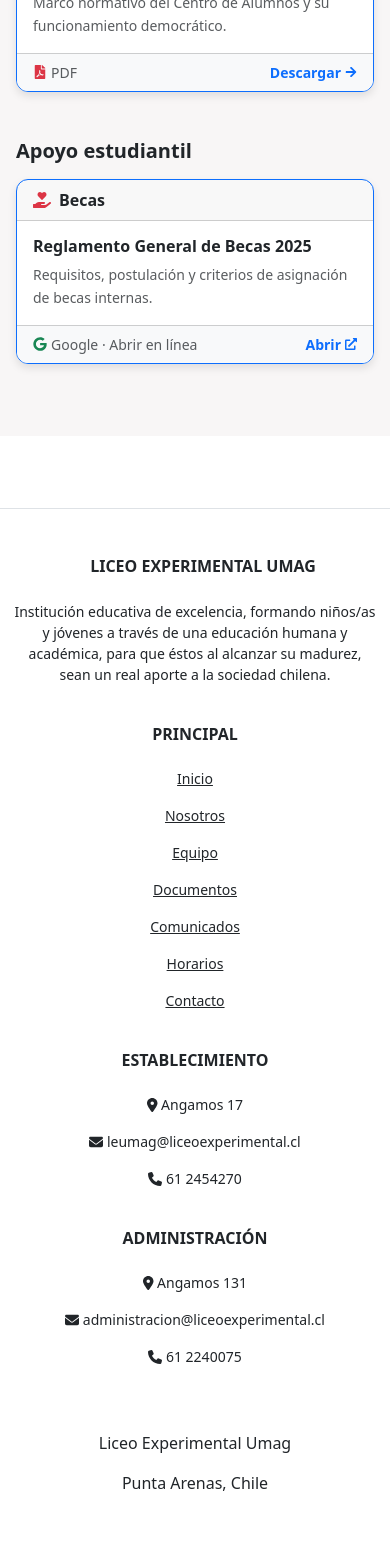
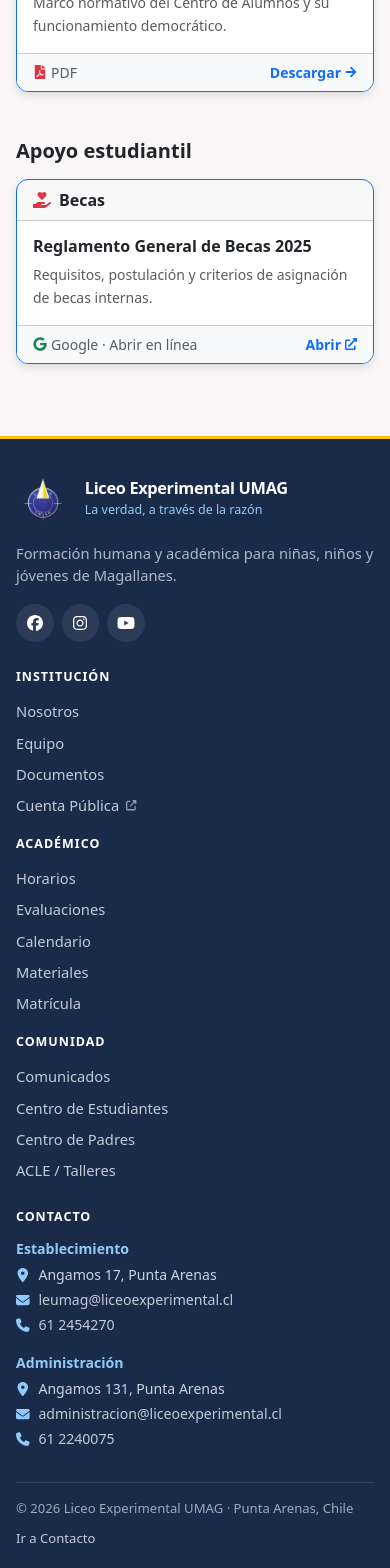
Before and after one commit to LuisSubiabre/leumag, a React (Vite) app: page /Documentos in a window 390 px wide. Shown: the part 1546-3114 px from the top of the page. Before the commit the page ends 3081 px from the top, so only its background shows below. Built offline with nearby package versions, Linux system fonts and the light colour scheme.

Commit message:
feat: add Footer component with responsive design and styling, implement new CSS for Home component, and update Header styles for consistency

```diff
--- /dev/null
+++ b/src/components/Footer.css
@@ -0,0 +1,246 @@
+.site-footer {
+  margin-top: 0;
+  background: var(--leumag-ink);
+  color: rgba(232, 238, 248, 0.86);
+  border-top: 3px solid var(--leumag-gold);
+}
+
+.site-footer__inner {
+  width: min(1120px, calc(100% - 2rem));
+  margin: 0 auto;
+  display: grid;
+  grid-template-columns: 1.25fr 1.6fr 0.95fr;
+  gap: 2.5rem 2rem;
+  padding: 3rem 0 2.4rem;
+}
+
+.site-footer__logo {
+  display: flex;
+  align-items: center;
+  gap: 0.8rem;
+  margin-bottom: 0.9rem;
+  color: #fff;
+  text-decoration: none;
+}
+
+.site-footer__logo:hover,
+.site-footer__logo:focus-visible {
+  color: #fff;
+}
+
+.site-footer__logo img {
+  width: 56px;
+  height: 56px;
+  object-fit: contain;
+  flex-shrink: 0;
+}
+
+.site-footer__logo span {
+  display: flex;
+  flex-direction: column;
+  gap: 0.15rem;
+}
+
+.site-footer__logo strong {
+  font-size: 1.02rem;
+  font-weight: 700;
+  letter-spacing: -0.02em;
+  line-height: 1.2;
+}
+
+.site-footer__logo small {
+  color: #90caf9;
+  font-size: 0.78rem;
+}
+
+.site-footer__lead {
+  margin: 0 0 1.15rem;
+  max-width: 18rem;
+  color: rgba(232, 238, 248, 0.72);
+  font-size: 0.92rem;
+  line-height: 1.5;
+}
+
+.site-footer h2 {
+  margin: 0 0 0.9rem;
+  color: #fff;
+  font-size: 0.78rem;
+  font-weight: 700;
+  letter-spacing: 0.08em;
+  text-transform: uppercase;
+}
+
+.site-footer__nav {
+  display: grid;
+  grid-template-columns: repeat(3, minmax(0, 1fr));
+  gap: 1.25rem;
+}
+
+.site-footer__nav ul {
+  margin: 0;
+  padding: 0;
+  list-style: none;
+}
+
+.site-footer__nav li + li {
+  margin-top: 0.45rem;
+}
+
+.site-footer__nav a,
+.site-footer__contact a,
+.site-footer__bottom a {
+  color: rgba(232, 238, 248, 0.82);
+  text-decoration: none;
+}
+
+.site-footer__nav a {
+  display: inline-flex;
+  align-items: center;
+  gap: 0.4rem;
+  font-size: 0.92rem;
+}
+
+.site-footer__nav a svg {
+  font-size: 0.65rem;
+  opacity: 0.7;
+}
+
+.site-footer__nav a:hover,
+.site-footer__nav a:focus-visible,
+.site-footer__contact a:hover,
+.site-footer__contact a:focus-visible,
+.site-footer__bottom a:hover,
+.site-footer__bottom a:focus-visible {
+  color: #90caf9;
+}
+
+.site-footer__contact address {
+  margin: 0 0 1.15rem;
+  font-style: normal;
+}
+
+.site-footer__contact address:last-child {
+  margin-bottom: 0;
+}
+
+.site-footer__place {
+  margin: 0 0 0.4rem;
+  color: #90caf9;
+  font-size: 0.82rem;
+  font-weight: 700;
+}
+
+.site-footer__contact p {
+  display: flex;
+  align-items: flex-start;
+  gap: 0.55rem;
+  margin: 0 0 0.35rem;
+  font-size: 0.88rem;
+  line-height: 1.4;
+}
+
+.site-footer__contact p svg {
+  width: 0.85rem;
+  margin-top: 0.2rem;
+  color: #90caf9;
+  flex-shrink: 0;
+}
+
+.site-footer .redes-sociales {
+  display: flex;
+  gap: 0.5rem;
+}
+
+.site-footer .redes-sociales__link {
+  display: inline-flex;
+  align-items: center;
+  justify-content: center;
+  width: 2.35rem;
+  height: 2.35rem;
+  margin: 0;
+  border-radius: 999px;
+  background: rgba(255, 255, 255, 0.08);
+  color: #fff;
+  text-decoration: none;
+  transition: background-color 0.18s ease, color 0.18s ease, transform 0.18s ease;
+}
+
+.site-footer .redes-sociales__link:hover,
+.site-footer .redes-sociales__link:focus-visible {
+  transform: translateY(-2px);
+  outline: none;
+}
+
+.site-footer .redes-sociales__link--facebook:hover,
+.site-footer .redes-sociales__link--facebook:focus-visible {
+  background: #1877f2;
+  color: #fff;
+}
+
+.site-footer .redes-sociales__link--instagram:hover,
+.site-footer .redes-sociales__link--instagram:focus-visible {
+  background: #e1306c;
+  color: #fff;
+}
+
+.site-footer .redes-sociales__link--youtube:hover,
+.site-footer .redes-sociales__link--youtube:focus-visible {
+  background: #ff0000;
+  color: #fff;
+}
+
+.site-footer__bottom {
+  display: flex;
+  flex-wrap: wrap;
+  align-items: center;
+  justify-content: space-between;
+  gap: 0.6rem 1rem;
+  width: min(1120px, calc(100% - 2rem));
+  margin: 0 auto;
+  padding: 1rem 0 1.25rem;
+  border-top: 1px solid rgba(255, 255, 255, 0.1);
+  font-size: 0.82rem;
+  color: rgba(232, 238, 248, 0.65);
+}
+
+.site-footer__bottom p {
+  margin: 0;
+}
+
+@media (max-width: 991.98px) {
+  .site-footer__inner {
+    grid-template-columns: 1fr 1fr;
+    padding-top: 2.4rem;
+  }
+
+  .site-footer__brand {
+    grid-column: 1 / -1;
+  }
+}
+
+@media (max-width: 575.98px) {
+  .site-footer__inner,
+  .site-footer__nav {
+    grid-template-columns: 1fr;
+  }
+
+  .site-footer__inner {
+    gap: 1.75rem;
+    padding: 2rem 0 1.75rem;
+  }
+
+  .site-footer__lead {
+    max-width: none;
+  }
+
+  .site-footer__bottom {
+    flex-direction: column;
+    align-items: flex-start;
+  }
+}
+
+@media (prefers-reduced-motion: reduce) {
+  .site-footer .redes-sociales__link {
+    transition: none;
+  }
+}
--- a/src/components/Footer.jsx
+++ b/src/components/Footer.jsx
@@ -1,109 +1,150 @@
+import { FontAwesomeIcon } from "@fortawesome/react-fontawesome";
+import {
+  faEnvelope,
+  faExternalLinkAlt,
+  faLocationDot,
+  faPhone,
+} from "@fortawesome/free-solid-svg-icons";
+import { Link } from "react-router-dom";
+import RedesSociales from "./RedesSociales";
+import { emails } from "../emails";
+import logoImage from "../assets/img/logo.png";
+import "./Footer.css";
 
-import React from 'react';
-import { FontAwesomeIcon } from '@fortawesome/react-fontawesome';
-import { faEnvelope, faLocation, faLocationDot, faMailBulk, faPhone, faSchoolFlag } from '@fortawesome/free-solid-svg-icons';
-import { Link } from 'react-router-dom';
-import RedesSociales from './RedesSociales';
-import { emails } from '../emails';
+const CUENTA_PUBLICA_HREF =
+  "https://docs.google.com/presentation/d/1yllKGEZgYuAyNWH4LwhsMO2VjFjmp_S2/edit?usp=drive_link&ouid=113785725979968228794&rtpof=true&sd=true";
+
 const Footer = () => {
+  const year = new Date().getFullYear();
 
   return (
-        <>
-            <footer className="footer-bg text-center text-lg-start">
-                <section className="d-flex justify-content-center justify-content-lg-between p-4 border-bottom">
-                    <div className="me-5 d-none d-lg-block">
-                        {/* <span>Conéctate con nuestras redes sociales:</span> */}
+    <footer className="site-footer">
+      <div className="site-footer__inner">
+        <div className="site-footer__brand">
+          <Link to="/" className="site-footer__logo">
+            <img src={logoImage} alt="" width="56" height="56" />
+            <span>
+              <strong>Liceo Experimental UMAG</strong>
+              <small>La verdad, a través de la razón</small>
+            </span>
+          </Link>
+          <p className="site-footer__lead">
+            Formación humana y académica para niñas, niños y jóvenes de
+            Magallanes.
+          </p>
+          <RedesSociales variant="footer" />
+        </div>
+
+        <nav className="site-footer__nav" aria-label="Enlaces del pie de página">
+          <div>
+            <h2>Institución</h2>
+            <ul>
+              <li>
+                <Link to="/Nosotros">Nosotros</Link>
+              </li>
+              <li>
+                <Link to="/Estamentos">Equipo</Link>
+              </li>
+              <li>
+                <Link to="/Documentos">Documentos</Link>
+              </li>
+              <li>
+                <a
+                  href={CUENTA_PUBLICA_HREF}
+                  target="_blank"
+                  rel="noopener noreferrer"
+                >
+                  Cuenta Pública
+                  <FontAwesomeIcon icon={faExternalLinkAlt} />
+                </a>
+              </li>
+            </ul>
           </div>
 
           <div>
-                        <RedesSociales variant="footer" colorRSS="white" />
+            <h2>Académico</h2>
+            <ul>
+              <li>
+                <Link to="/Horarios">Horarios</Link>
+              </li>
+              <li>
+                <Link to="/Evaluaciones">Evaluaciones</Link>
+              </li>
+              <li>
+                <Link to="/CalendarioOficial">Calendario</Link>
+              </li>
+              <li>
+                <Link to="/Materiales">Materiales</Link>
+              </li>
+              <li>
+                <Link to="/matricula">Matrícula</Link>
+              </li>
+            </ul>
           </div>
 
-                </section >
+          <div>
+            <h2>Comunidad</h2>
+            <ul>
+              <li>
+                <Link to="/Comunicados">Comunicados</Link>
+              </li>
+              <li>
+                <Link to="/CentroDeAlumnos">Centro de Estudiantes</Link>
+              </li>
+              <li>
+                <Link to="/CentroDePadres">Centro de Padres</Link>
+              </li>
+              <li>
+                <Link to="/Acle">ACLE / Talleres</Link>
+              </li>
+            </ul>
+          </div>
+        </nav>
 
-
-
-                <section className="small" >
-                    <div className="container text-center text-md-start mt-5">
-
-                        <div className="row mt-3">
-
-                            <div className="col-md-3 col-lg-4 col-xl-3 mx-auto mb-4">
-
-                                <h6 className="text-uppercase fw-bold mb-4">
-                                    <i className="fas fa-gem me-3"></i>Liceo Experimental Umag
-                                </h6>
+        <div className="site-footer__contact">
+          <h2>Contacto</h2>
+          <address>
+            <p className="site-footer__place">Establecimiento</p>
             <p>
-                                    Institución educativa de excelencia, formando niños/as y jóvenes a través de una educación humana y académica, para que éstos al alcanzar su madurez, sean un real aporte a la sociedad chilena.
-                                </p>
-                            </div>
-
-
-                            <div className="col-md-2 col-lg-2 col-xl-2 mx-auto mb-4">
-
-                                <h6 className="text-uppercase fw-bold mb-4">
-                                    Principal
-                                </h6>
-                                <p>
-                                    <Link to={'/'} className="text-reset">Inicio</Link>
+              <FontAwesomeIcon icon={faLocationDot} aria-hidden="true" />
+              Angamos 17, Punta Arenas
             </p>
             <p>
-                                    <Link to={'/Nosotros'} className="text-reset">Nosotros</Link>
+              <FontAwesomeIcon icon={faEnvelope} aria-hidden="true" />
+              <a href={`mailto:${emails.contacto}`}>{emails.contacto}</a>
             </p>
             <p>
-                                    <Link to={'/Estamentos'} className="text-reset">Equipo</Link>
+              <FontAwesomeIcon icon={faPhone} aria-hidden="true" />
+              <a href="tel:+56612454270">61 2454270</a>
+            </p>
+          </address>
+          <address>
+            <p className="site-footer__place">Administración</p>
+            <p>
+              <FontAwesomeIcon icon={faLocationDot} aria-hidden="true" />
+              Angamos 131, Punta Arenas
             </p>
             <p>
-                                    <Link to={'/Documentos'} className="text-reset">Documentos</Link>
+              <FontAwesomeIcon icon={faEnvelope} aria-hidden="true" />
+              <a href={`mailto:${emails.administracion}`}>
+                {emails.administracion}
+              </a>
             </p>
             <p>
-                                    <Link to={'/Comunicados'} className="text-reset">Comunicados</Link>
+              <FontAwesomeIcon icon={faPhone} aria-hidden="true" />
+              <a href="tel:+56612240075">61 2240075</a>
             </p>
-                                <p>
-                                    <Link to={'/Horarios'} className="text-reset">Horarios</Link>
-                                </p>
-                                <p>
-                                    <Link to={'/Contacto'} className="text-reset">Contacto</Link>
-                                </p>
-                            </div>
-                            <div className="col-md-4 col-lg-3 col-xl-3 mx-auto mb-md-0 mb-4">
-
-                                <h6 className="text-uppercase fw-bold mb-4">Establecimiento</h6>
-                                <p><FontAwesomeIcon icon={faLocationDot} /> Angamos 17</p>
-                                <p>
-                                    <FontAwesomeIcon icon={faEnvelope} /> {emails.contacto}
-                                </p>
-                                <p><FontAwesomeIcon icon={faPhone} /> 61 2454270</p>
-
-
-
-                            </div>
-                            <div className="col-md-4 col-lg-3 col-xl-3 mx-auto mb-md-0 mb-4">
-
-                                <h6 className="text-uppercase fw-bold mb-4">Administración</h6>
-                                <p><FontAwesomeIcon icon={faLocationDot} /> Angamos 131</p>
-                                <p>
-                                    <FontAwesomeIcon icon={faEnvelope} /> {emails.administracion}
-                                </p>
-                                <p> <FontAwesomeIcon icon={faPhone} /> 61 2240075</p>
-
-
+          </address>
         </div>
       </div>
 
+      <div className="site-footer__bottom">
+        <p>
+          © {year} Liceo Experimental UMAG · Punta Arenas, Chile
+        </p>
+        <Link to="/Contacto">Ir a Contacto</Link>
       </div>
-                </section>
-
-                <div className="text-center p-4">
-                    <p>Liceo Experimental Umag</p>
-                    <p>Punta Arenas, Chile</p>
-
-                </div>
-
-            </footer >
-
-        </>
-
+    </footer>
   );
 };
 
--- a/src/components/Header.css
+++ b/src/components/Header.css
@@ -27,7 +27,7 @@
 
 .hero--home .hero-content h1 {
   font-size: clamp(1.7rem, 4vw, 2.6rem);
-  font-weight: 750;
+  font-weight: 700;
   letter-spacing: -0.03em;
 }
 
```
Also changed, not shown: src/components/Home.css (+55 -32 lines). Lines whose indentation alone changed are shown as unchanged.
